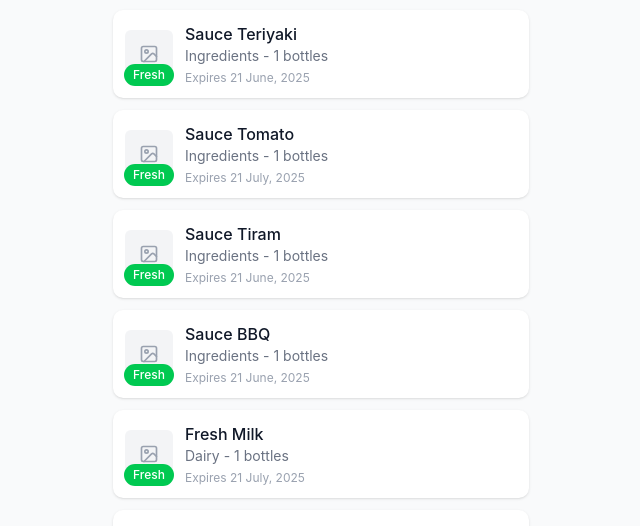
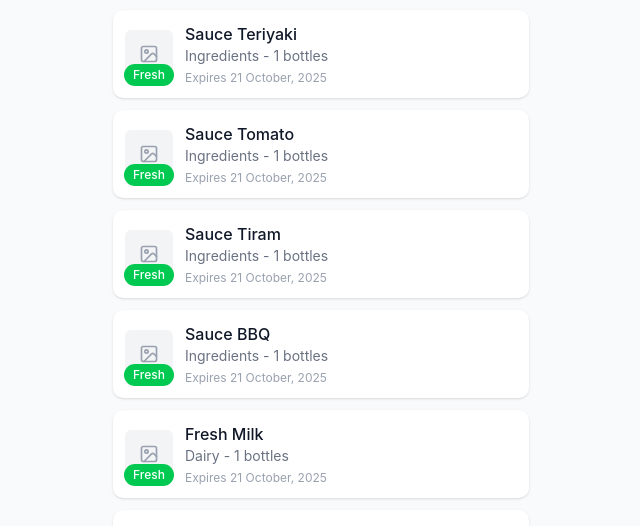
Before and after one commit to sahrialardians/freshly, a Next.js app: page /inventory in a window 1280 px wide. Shown: the part 196-722 px from the top of the page, without its empty margins (319-959 px from the left). Built offline with nearby package versions, Linux system fonts and the light colour scheme.

Commit message:
added other dummy data

```diff
--- a/app/inventory/page.tsx
+++ b/app/inventory/page.tsx
@@ -21,13 +21,19 @@ export default function Inventory() {
   ];
 
   const data = [
-    { id: 1, name: "Sauce Teriyaki", category: "Ingredients", qty: 1, unit: "bottles", isFresh: true, expiredDate: "21 June, 2025" },
-    { id: 2, name: "Sauce Tomato", category: "Ingredients", qty: 1, unit: "bottles", isFresh: true, expiredDate: "21 July, 2025" },
-    { id: 3, name: "Sauce Tiram", category: "Ingredients", qty: 1, unit: "bottles", isFresh: true, expiredDate: "21 June, 2025" },
-    { id: 4, name: "Sauce BBQ", category: "Ingredients", qty: 1, unit: "bottles", isFresh: true, expiredDate: "21 June, 2025" },
-    { id: 5, name: "Fresh Milk", category: "Dairy", qty: 1, unit: "bottles", isFresh: true, expiredDate: "21 July, 2025" },
-    { id: 6, name: "Heavy Milk", category: "Dairy", qty: 1, unit: "liters", isFresh: true, expiredDate: "21 June, 2025" },
-    { id: 7, name: "Yogurt", category: "Dairy", qty: 1, unit: "bottles", isFresh: true, expiredDate: "21 June, 2025" }
+    { id: 1, name: "Sauce Teriyaki", category: "Ingredients", qty: 1, unit: "bottles", isFresh: true, expiredDate: "21 October, 2025" },
+    { id: 2, name: "Sauce Tomato", category: "Ingredients", qty: 1, unit: "bottles", isFresh: true, expiredDate: "21 October, 2025" },
+    { id: 3, name: "Sauce Tiram", category: "Ingredients", qty: 1, unit: "bottles", isFresh: true, expiredDate: "21 October, 2025" },
+    { id: 4, name: "Sauce BBQ", category: "Ingredients", qty: 1, unit: "bottles", isFresh: true, expiredDate: "21 October, 2025" },
+    { id: 5, name: "Fresh Milk", category: "Dairy", qty: 1, unit: "bottles", isFresh: true, expiredDate: "21 October, 2025" },
+    { id: 6, name: "Heavy Milk", category: "Dairy", qty: 1, unit: "liters", isFresh: true, expiredDate: "21 October, 2025" },
+    { id: 7, name: "Yogurt", category: "Dairy", qty: 1, unit: "bottles", isFresh: true, expiredDate: "21 October, 2025" },
+    { id: 8, name: "Orange Juice", category: "Drinks", qty: 1, unit: "bottles", isFresh: true, expiredDate: "22 October, 2025" },
+    { id: 9, name: "Butter", category: "Ingredients", qty: 470, unit: "grams", isFresh: false, expiredDate: "21 June, 2025" },
+    { id: 11, name: "Olive Oil", category: "Ingredients", qty: 1, unit: "bottles", isFresh: true, expiredDate: "21 October, 2025" },
+    { id: 12, name: "Coconut Water", category: "Drinks", qty: 1, unit: "bottles", isFresh: true, expiredDate: "21 October, 2025" },
+    { id: 13, name: "Soy Sauce", category: "Ingredients", qty: 1, unit: "bottles", isFresh: false, expiredDate: "21 June, 2025" },
+    { id: 14, name: "Black Pepper", category: "Ingredients", qty: 100, unit: "grams", isFresh: true, expiredDate: "21 October, 2025" }
   ];
 
   const limit = 10;
```
